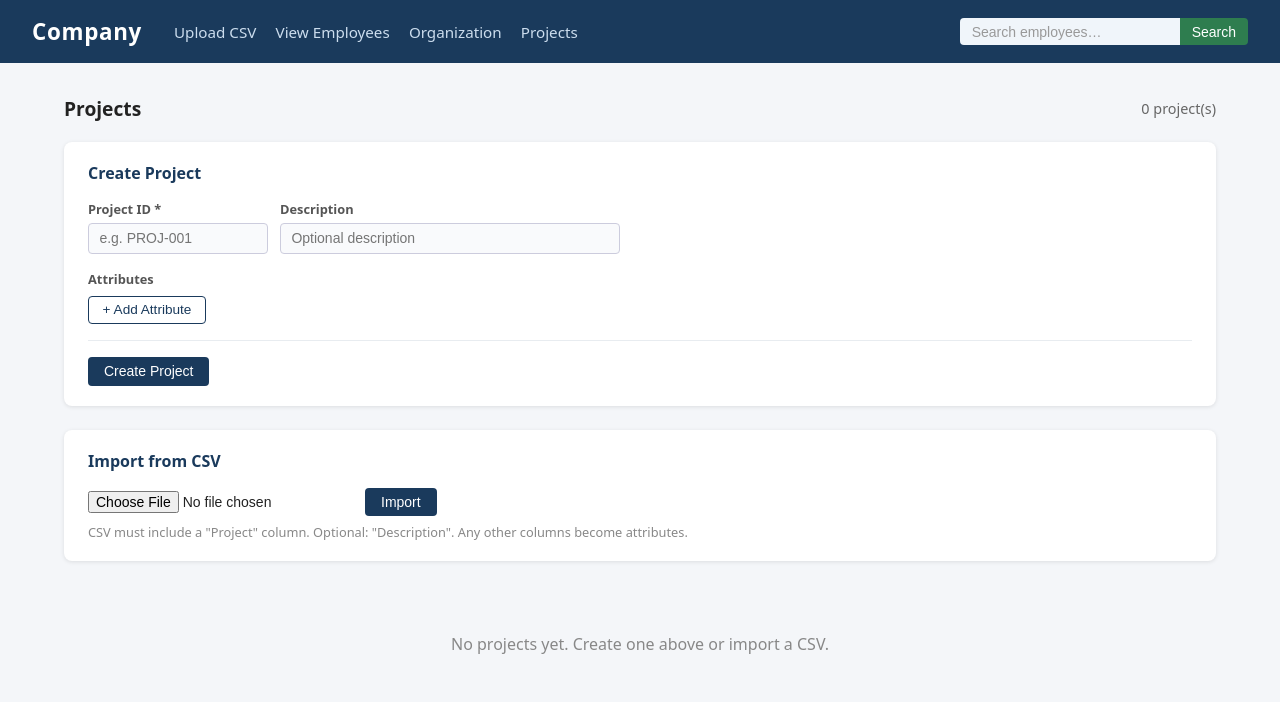
After one commit to kkdt/claude-company, a Flask app: page /projects in a window 1280 px wide. The commit adds this page. Shown: the top 702 px of the page. Run offline with Flask 3, Linux system fonts and the light colour scheme.

Commit message:
Add ability to create Projects with attributes

```diff
--- a/app.py
+++ b/app.py
@@ -9,6 +9,12 @@ app = Flask(__name__)
 app.secret_key = "workforce-secret"
 
 DB_PATH = os.path.join(os.path.dirname(__file__), "data", "employees.json")
+PROJECTS_PATH = os.path.join(os.path.dirname(__file__), "data", "projects.json")
+
+PROJECT_FIELD_MAP = {
+    "Project": "project_id",
+    "Description": "project_description",
+}
 
 FIELD_MAP = {
     "Employee ID": "employee_id",
@@ -34,6 +40,36 @@ def load_employees():
 def save_employees(employees):
     with open(DB_PATH, "w") as f:
         json.dump(employees, f, indent=2)
+
+
+def load_projects():
+    if not os.path.exists(PROJECTS_PATH):
+        return []
+    with open(PROJECTS_PATH, "r") as f:
+        return json.load(f)
+
+
+def save_projects(projects):
+    os.makedirs(os.path.dirname(PROJECTS_PATH), exist_ok=True)
+    with open(PROJECTS_PATH, "w") as f:
+        json.dump(projects, f, indent=2)
+
+
+def parse_projects_csv(file_stream):
+    text = file_stream.read().decode("utf-8-sig")
+    reader = csv.DictReader(io.StringIO(text))
+    projects = []
+    for row in reader:
+        project = {}
+        attributes = []
+        for header, value in row.items():
+            if header in PROJECT_FIELD_MAP:
+                project[PROJECT_FIELD_MAP[header]] = value
+            else:
+                attributes.append({"key": header, "value": value})
+        project["attributes"] = attributes
+        projects.append(project)
+    return projects
 
 
 @app.template_filter("currency")
@@ -313,5 +349,60 @@ def employee_detail(employee_id):
     return render_template("employee_detail.html", employee=employee, supervisor=supervisor)
 
 
+@app.route("/projects")
+def projects():
+    all_projects = load_projects()
+    return render_template("projects.html", projects=all_projects)
+
+
+@app.route("/projects/upload", methods=["POST"])
+def projects_upload():
+    file = request.files.get("file")
+    if not file or not file.filename.endswith(".csv"):
+        flash("Please upload a CSV file.")
+        return redirect(url_for("projects"))
+    parsed = parse_projects_csv(file)
+    save_projects(parsed)
+    flash(f"Successfully imported {len(parsed)} project(s).")
+    return redirect(url_for("projects"))
+
+
+@app.route("/projects/create", methods=["POST"])
+def projects_create():
+    project_id = request.form.get("project_id", "").strip()
+    project_description = request.form.get("project_description", "").strip()
+    if not project_id:
+        flash("Project ID is required.")
+        return redirect(url_for("projects"))
+    all_projects = load_projects()
+    if any(p.get("project_id") == project_id for p in all_projects):
+        flash(f"Project '{project_id}' already exists.")
+        return redirect(url_for("projects"))
+    keys = request.form.getlist("attr_key")
+    values = request.form.getlist("attr_value")
+    attributes = [{"key": k.strip(), "value": v.strip()} for k, v in zip(keys, values) if k.strip()]
+    all_projects.append({"project_id": project_id, "project_description": project_description, "attributes": attributes})
+    save_projects(all_projects)
+    flash(f"Project '{project_id}' created.")
+    return redirect(url_for("projects"))
+
+
+@app.route("/projects/<project_id>")
+def projects_detail(project_id):
+    project = next((p for p in load_projects() if p.get("project_id") == project_id), None)
+    if project is None:
+        flash(f"Project '{project_id}' not found.")
+        return redirect(url_for("projects"))
+    return render_template("project_detail.html", project=project)
+
+
+@app.route("/projects/<project_id>/delete", methods=["POST"])
+def projects_delete(project_id):
+    all_projects = [p for p in load_projects() if p.get("project_id") != project_id]
+    save_projects(all_projects)
+    flash(f"Project '{project_id}' deleted.")
+    return redirect(url_for("projects"))
+
+
 if __name__ == "__main__":
     app.run(host="0.0.0.0", port=8080, debug=False)
--- a/templates/base.html
+++ b/templates/base.html
@@ -39,6 +39,7 @@
       <a href="{{ url_for('upload') }}">Upload CSV</a>
       <a href="{{ url_for('employees') }}">View Employees</a>
       <a href="{{ url_for('organization') }}">Organization</a>
+      <a href="{{ url_for('projects') }}">Projects</a>
     </nav>
     <form class="search-form" action="{{ url_for('search') }}" method="get">
       <input type="search" name="q" placeholder="Search employees…" value="{{ request.args.get('q', '') }}">
--- /dev/null
+++ b/templates/projects.html
@@ -0,0 +1,155 @@
+{% extends "base.html" %}
+{% block content %}
+<style>
+  .toolbar { display: flex; align-items: center; justify-content: space-between; margin-bottom: 1.25rem; }
+  .toolbar h2 { font-size: 1.2rem; }
+  .panel {
+    background: #fff; border-radius: 8px; box-shadow: 0 1px 4px rgba(0,0,0,.1);
+    padding: 1.25rem 1.5rem; margin-bottom: 1.5rem;
+  }
+  .panel h3 { font-size: 1rem; margin-bottom: 1rem; color: #1a3a5c; }
+  .form-row { display: flex; gap: 0.75rem; align-items: flex-end; flex-wrap: wrap; margin-bottom: 1rem; }
+  .form-group { display: flex; flex-direction: column; gap: 0.3rem; }
+  .form-group label { font-size: 0.8rem; font-weight: 600; color: #555; }
+  .form-group input {
+    padding: 0.4rem 0.65rem; border: 1px solid #ccd; border-radius: 4px;
+    font-size: 0.875rem; background: #f9fafc;
+  }
+  .form-group input:focus { outline: none; border-color: #1a3a5c; background: #fff; }
+  .btn-primary {
+    padding: 0.4rem 1rem; font-size: 0.875rem; background: #1a3a5c; color: #fff;
+    border: none; border-radius: 4px; cursor: pointer; white-space: nowrap;
+  }
+  .btn-primary:hover { background: #255480; }
+  .btn-secondary {
+    padding: 0.35rem 0.85rem; font-size: 0.85rem; background: #fff; color: #1a3a5c;
+    border: 1px solid #1a3a5c; border-radius: 4px; cursor: pointer; white-space: nowrap;
+  }
+  .btn-secondary:hover { background: #eef3f9; }
+  .btn-danger {
+    padding: 0.25rem 0.65rem; font-size: 0.8rem; background: #c0392b; color: #fff;
+    border: none; border-radius: 4px; cursor: pointer;
+  }
+  .btn-danger:hover { background: #a93226; }
+  .btn-details {
+    display: inline-block; padding: 0.3rem 0.75rem; font-size: 0.8rem;
+    background: #1a3a5c; color: #fff; border-radius: 4px; text-decoration: none; white-space: nowrap;
+  }
+  .btn-details:hover { background: #255480; color: #fff; text-decoration: none; }
+  .btn-icon {
+    padding: 0.25rem 0.5rem; font-size: 0.85rem; background: none; border: none;
+    cursor: pointer; color: #c0392b; line-height: 1;
+  }
+  .btn-icon:hover { color: #a93226; }
+
+  /* Attributes builder */
+  .attrs-label { font-size: 0.8rem; font-weight: 600; color: #555; margin-bottom: 0.5rem; }
+  .attr-row { display: flex; gap: 0.5rem; align-items: center; margin-bottom: 0.4rem; }
+  .attr-row input { padding: 0.35rem 0.6rem; border: 1px solid #ccd; border-radius: 4px; font-size: 0.855rem; background: #f9fafc; }
+  .attr-row input:focus { outline: none; border-color: #1a3a5c; background: #fff; }
+  .attr-key { width: 180px; }
+  .attr-val { width: 260px; }
+  .attrs-sep { border: none; border-top: 1px solid #e8ecf0; margin: 1rem 0; }
+
+  /* Upload strip */
+  .upload-row { display: flex; align-items: center; gap: 0.75rem; flex-wrap: wrap; }
+  .upload-row input[type="file"] { font-size: 0.875rem; }
+  .hint { font-size: 0.8rem; color: #888; margin-top: 0.4rem; }
+
+  /* Table */
+  .table-wrap { overflow-x: auto; background: #fff; border-radius: 8px; box-shadow: 0 1px 4px rgba(0,0,0,.1); }
+  table { width: 100%; border-collapse: collapse; font-size: 0.875rem; }
+  thead tr { background: #1a3a5c; color: #fff; }
+  thead th { padding: 0.7rem 1rem; text-align: left; white-space: nowrap; font-weight: 600; }
+  tbody tr:nth-child(even) { background: #f8fafc; }
+  tbody tr:hover { background: #eef3f9; }
+  tbody td { padding: 0.6rem 1rem; border-bottom: 1px solid #e8ecf0; vertical-align: top; }
+  details summary { cursor: pointer; color: #1a3a5c; font-size: 0.82rem; }
+  details ul { margin-top: 0.4rem; padding-left: 1rem; list-style: none; }
+  details ul li { font-size: 0.8rem; color: #444; line-height: 1.6; }
+  details ul li span { font-weight: 600; }
+  .empty { text-align: center; padding: 3rem; color: #888; }
+</style>
+
+<div class="toolbar">
+  <h2>Projects</h2>
+  <span style="font-size:0.9rem;color:#666;">{{ projects|length }} project(s)</span>
+</div>
+
+<!-- Create project form -->
+<div class="panel">
+  <h3>Create Project</h3>
+  <form method="post" action="{{ url_for('projects_create') }}" id="create-form">
+    <div class="form-row">
+      <div class="form-group">
+        <label for="project_id">Project ID *</label>
+        <input type="text" id="project_id" name="project_id" placeholder="e.g. PROJ-001" required style="width:180px;">
+      </div>
+      <div class="form-group">
+        <label for="project_description">Description</label>
+        <input type="text" id="project_description" name="project_description" placeholder="Optional description" style="width:340px;">
+      </div>
+    </div>
+
+    <div class="attrs-label">Attributes</div>
+    <div id="attr-list"></div>
+    <button type="button" class="btn-secondary" onclick="addAttrRow()">+ Add Attribute</button>
+
+    <hr class="attrs-sep">
+    <button type="submit" class="btn-primary">Create Project</button>
+  </form>
+</div>
+
+<!-- Import from CSV -->
+<div class="panel">
+  <h3>Import from CSV</h3>
+  <form method="post" action="{{ url_for('projects_upload') }}" enctype="multipart/form-data">
+    <div class="upload-row">
+      <input type="file" name="file" accept=".csv" required>
+      <button type="submit" class="btn-primary">Import</button>
+    </div>
+  </form>
+  <p class="hint">CSV must include a "Project" column. Optional: "Description". Any other columns become attributes.</p>
+</div>
+
+{% if projects %}
+<div class="table-wrap">
+  <table>
+    <thead>
+      <tr>
+        <th>Project ID</th>
+        <th>Description</th>
+        <th></th>
+      </tr>
+    </thead>
+    <tbody>
+      {% for project in projects %}
+      <tr>
+        <td>{{ project.project_id }}</td>
+        <td>{{ project.project_description or '—' }}</td>
+        <td>
+          <a class="btn-details" href="{{ url_for('projects_detail', project_id=project.project_id) }}">Details</a>
+        </td>
+      </tr>
+      {% endfor %}
+    </tbody>
+  </table>
+</div>
+{% else %}
+<div class="empty">No projects yet. Create one above or import a CSV.</div>
+{% endif %}
+
+<script>
+  function addAttrRow(key, val) {
+    const list = document.getElementById('attr-list');
+    const row = document.createElement('div');
+    row.className = 'attr-row';
+    row.innerHTML =
+      '<input class="attr-key" type="text" name="attr_key" placeholder="Attribute name" value="' + (key || '') + '">' +
+      '<input class="attr-val" type="text" name="attr_value" placeholder="Value" value="' + (val || '') + '">' +
+      '<button type="button" class="btn-icon" title="Remove" onclick="this.parentElement.remove()">✕</button>';
+    list.appendChild(row);
+    row.querySelector('.attr-key').focus();
+  }
+</script>
+{% endblock %}
```
Also changed, not shown: CLAUDE.md (+9 -0 lines), templates/project_detail.html (added, +91 -0 lines), README.md, 1 other file.
